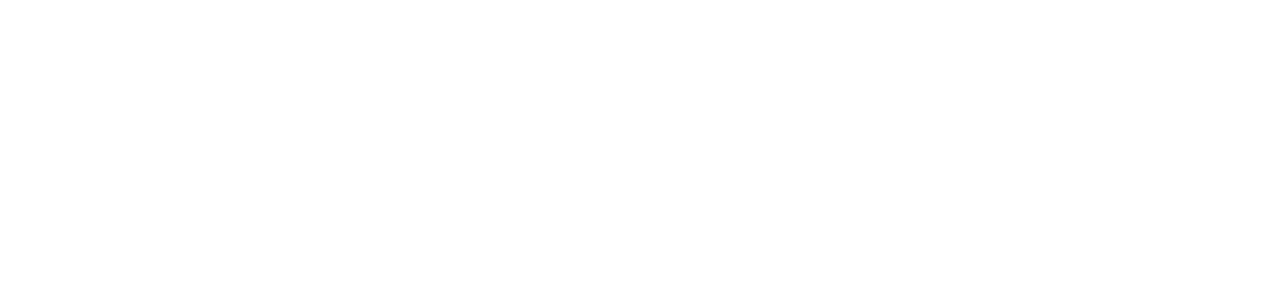
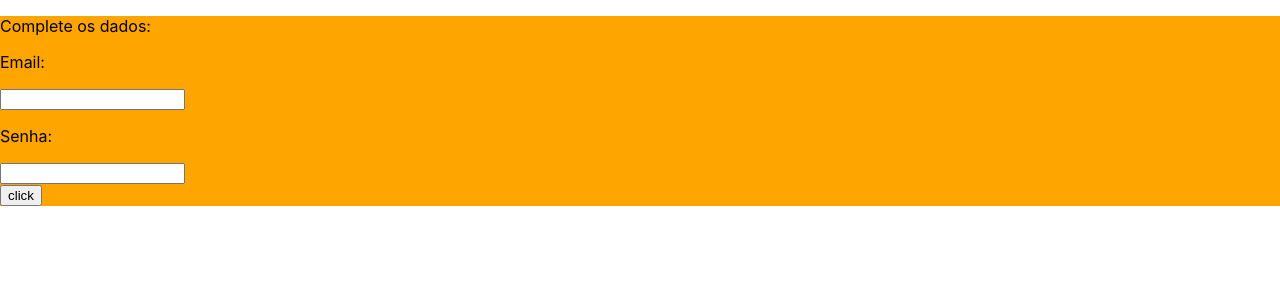
Before and after one commit to Mendes007/meu-aplicativo, a React (Create React App) app: page / in a window 1280 px wide. Shown: the top 300 px of the page. Built offline with nearby package versions, Linux system fonts and the light colour scheme.

Commit message:
versão formulario

```diff
--- a/src/App.tsx
+++ b/src/App.tsx
@@ -1,4 +1,4 @@
-
+ import FormularioLogin from "./components/furmulario/formulario";
 interface IAppProps { }
 
 function App(props: IAppProps) {
@@ -6,6 +6,8 @@
     return (
         <div className="App">
 
+             <FormularioLogin/>
+
         </div>
     );
 };
--- /dev/null
+++ b/src/components/furmulario/formulario.style.tsx
@@ -0,0 +1,9 @@
+import { makeStyles } from "@mui/styles";
+
+export const useStyles = makeStyles(
+    {
+    root:{
+        backgroundColor: 'orange',
+    }
+}
+    )
--- /dev/null
+++ b/src/components/furmulario/formulario.tsx
@@ -0,0 +1,60 @@
+import { rootShouldForwardProp } from "@mui/material/styles/styled";
+import { click } from "@testing-library/user-event/dist/click";
+import { useState } from "react";
+import { deflate } from "zlib";
+import { useStyles } from "../furmulario/formulario.style";
+
+
+
+const FormularioLogin = () => {
+    const [campoEmail, setCampoEmail] = useState("");
+    const [menssagemLogin, setMenssagemLogin] = useState("");
+    const[campoSenha,setCampoSenha] = useState("");
+
+
+
+
+    const validarForm = () => {
+        if(campoEmail == "mendesartur99@gmail.com" && campoSenha == "123456"){
+            setMenssagemLogin("bem Vindo senhor Artur Mendes ");
+        }
+         if(campoEmail == "alysson@gmail.com" && campoSenha == "654321" ){
+            setMenssagemLogin("bem Vindo senhor Alysson ");
+
+        }
+        else {
+            setMenssagemLogin("Email ou senha Errada");
+        }
+    }
+    const quandoAlterarSenha = (event: any) =>{
+        setCampoSenha(event.target.value);
+    }
+
+    const quandoAlterarEmail = (event: any) => {
+        setCampoEmail(event.target.value);
+
+    }
+
+    const style = useStyles();
+
+        return(
+            <div className={style.root}>
+                <form >
+                    <p>Complete os dados:</p>
+                    <p>Email:</p>
+                    <input type={"text"} onChange={(event) => quandoAlterarEmail(event)} value={campoEmail} />
+                    <p>Senha:</p>
+                    <input type={"password"} onChange={(event) => quandoAlterarSenha(event)} value={campoSenha} />  <br/>
+                    <input type={"button"} onClick={validarForm} value={"click"}/>
+                    <p>{menssagemLogin}</p>
+
+
+                </form>
+
+            </div>
+
+        );
+
+}
+
+export default FormularioLogin;
```
